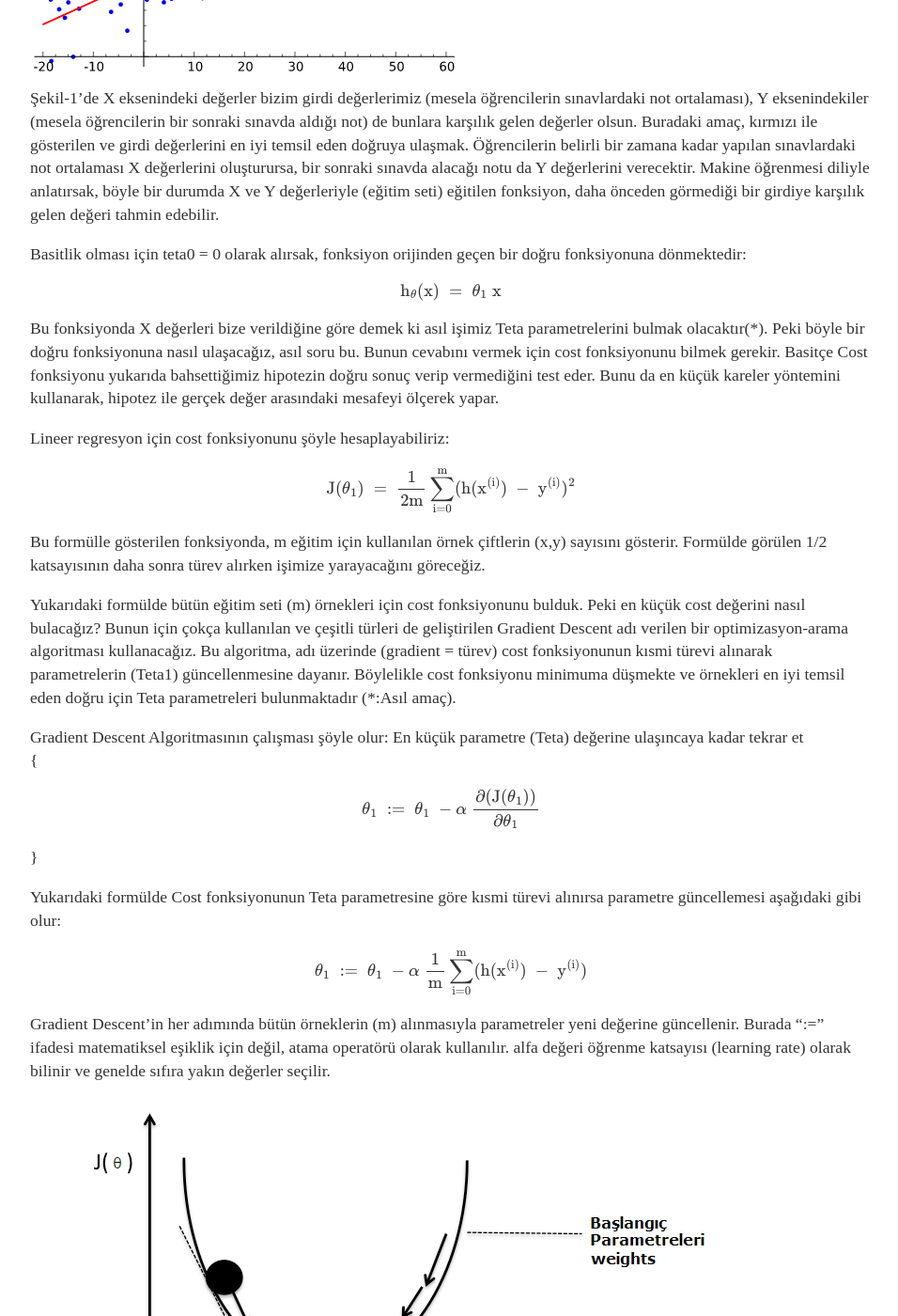
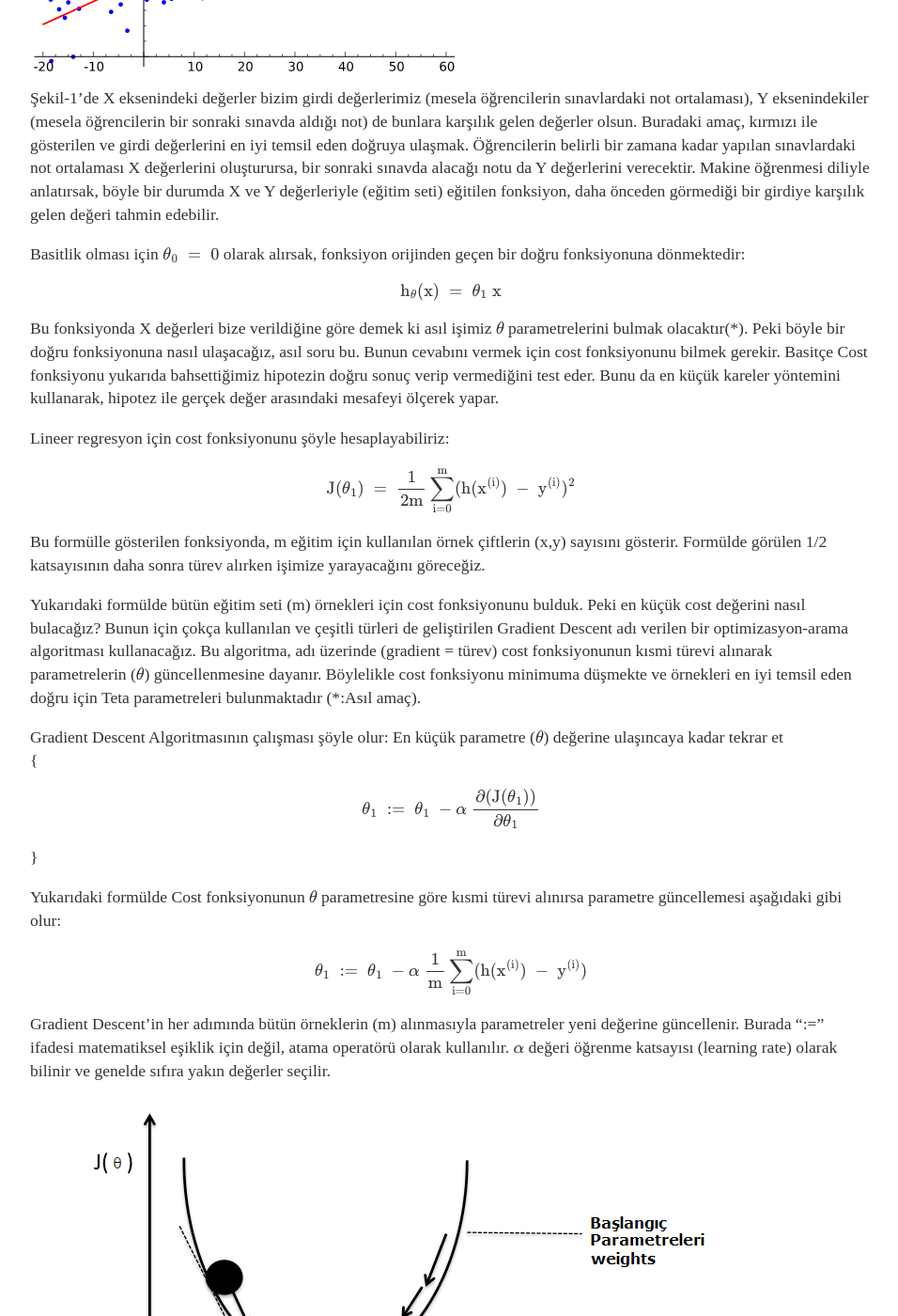
Before and after one commit to tekinonlayn/gi.github.io, a Jekyll site: the page built from _posts/2016-04-04-Lineer-regresyon-ile-egri-uydurma.md, in a window 1280 px wide and 1400 px high, scrolled down 736 px. Shown: the whole window at 94% size, without its empty margins (160-1116 px from the left). Built offline with Jekyll 4.4.1, drawn with Linux system fonts in a browser that asks for light colours; formulas are drawn with MathJax 3; some of the changed text lies outside the part shown.

Commit message:
Update 2016-04-04-Lineer-regresyon-ile-egri-uydurma.md

```diff
--- a/_posts/2016-04-04-Lineer-regresyon-ile-egri-uydurma.md
+++ b/_posts/2016-04-04-Lineer-regresyon-ile-egri-uydurma.md
@@ -4,16 +4,16 @@ title: "Makine Öğrenmesi İçin Lineer Regresyon İle Eğri Uydurma"
 date: 2016-04-04
 ---
 
-İlk yazımızda makine öğrenmesinde çokça kullanılan lineer regresyon ile doğru bulma (eğri uydurma) yöntemini anlatacağız. Bunun için öncelikle Lineer regresyon fonksiyonunu tanımlayalım:
+İlk yazımızda makine öğrenmesinde çokça kullanılan lineer Regresyon ile doğru bulma (eğri uydurma) yöntemini anlatacağız. Bunun için öncelikle lineer regresyon fonksiyonunu tanımlayalım:
 <p>$${\mathrm h}_\mathrm\theta(\mathrm x)\;=\;{\mathrm\theta}_0\;+\;{\mathrm\theta}_1\;\mathrm x$$ </p>
-Bu formülde h(x) fonksiyonuna hipotez fonksiyonu denilmektedir. Genel olarak hipotez, ortaya atılan ve daha sonra yapılan deneylerle değiştirilen savlara denir. Makine öğrenmesine uyarlayacak olursak hipotez, verilen girdi değerine karşılık fonksiyonun verdiği cevaptır. Bu cevap, örneklerle (deneyler) birlikte değiştirilir ya da daha doğru tabirle güncellenir. En sonda elde edilen hipotez, genelleştirilmiş olan, örnekleri en iyi temsil eden hipotez olur.
+Bu formülde $$\mathrm h(\mathrm x)$$ fonksiyonuna hipotez fonksiyonu denilmektedir. Genel olarak hipotez, ortaya atılan ve daha sonra yapılan deneylerle değiştirilen savlara denir. Makine öğrenmesine uyarlayacak olursak hipotez, verilen girdi değerine karşılık fonksiyonun verdiği cevaptır. Bu cevap, örneklerle (deneyler) birlikte değiştirilir ya da daha doğru tabirle güncellenir. En sonda elde edilen hipotez, genelleştirilmiş olan, örnekleri en iyi temsil eden hipotez olur.
 
 <img src="/img/linear_regression.png" text-align="center" caption="Şekil-1"><br />
 Şekil-1'de X eksenindeki değerler bizim girdi değerlerimiz (mesela öğrencilerin sınavlardaki not ortalaması), Y eksenindekiler (mesela öğrencilerin bir sonraki sınavda aldığı not) de bunlara karşılık gelen değerler olsun. Buradaki amaç, kırmızı ile gösterilen ve girdi değerlerini en iyi temsil eden doğruya ulaşmak. Öğrencilerin belirli bir zamana kadar yapılan sınavlardaki not ortalaması X değerlerini oluşturursa, bir sonraki sınavda alacağı notu da Y değerlerini verecektir. Makine öğrenmesi diliyle anlatırsak, böyle bir durumda X ve Y değerleriyle (eğitim seti) eğitilen fonksiyon, daha önceden görmediği bir girdiye karşılık gelen değeri tahmin edebilir.
 
-Basitlik olması için teta0 = 0 olarak alırsak, fonksiyon orijinden geçen bir doğru fonksiyonuna dönmektedir:
+Basitlik olması için $${\mathrm\theta}_0\;=\;0$$ olarak alırsak, fonksiyon orijinden geçen bir doğru fonksiyonuna dönmektedir:
 <p>$${\mathrm h}_\mathrm\theta(\mathrm x)\;=\;{\mathrm\theta}_1\;\mathrm x$$</p>
-Bu fonksiyonda X değerleri bize verildiğine göre demek ki asıl işimiz Teta parametrelerini bulmak olacaktır(*). Peki böyle bir doğru fonksiyonuna nasıl ulaşacağız, asıl soru bu. Bunun cevabını vermek için cost fonksiyonunu bilmek gerekir.
+Bu fonksiyonda X değerleri bize verildiğine göre demek ki asıl işimiz $$\mathrm\theta$$ parametrelerini bulmak olacaktır(*). Peki böyle bir doğru fonksiyonuna nasıl ulaşacağız, asıl soru bu. Bunun cevabını vermek için cost fonksiyonunu bilmek gerekir.
 Basitçe Cost fonksiyonu yukarıda bahsettiğimiz hipotezin doğru sonuç verip vermediğini test eder. Bunu da en küçük kareler yöntemini kullanarak, hipotez ile gerçek değer arasındaki mesafeyi ölçerek yapar.
 
 Lineer regresyon için cost fonksiyonunu şöyle hesaplayabiliriz:
@@ -22,23 +22,23 @@ Lineer regresyon için cost fonksiyonunu şöyle hesaplayabiliriz:
 Bu formülle gösterilen fonksiyonda, m eğitim için kullanılan örnek çiftlerin (x,y) sayısını gösterir. Formülde görülen 1/2 katsayısının daha sonra türev alırken işimize yarayacağını göreceğiz.
 
 Yukarıdaki formülde bütün eğitim seti (m) örnekleri için cost fonksiyonunu bulduk. Peki en küçük cost değerini nasıl bulacağız?
-Bunun için çokça kullanılan ve çeşitli türleri de geliştirilen Gradient Descent adı verilen bir optimizasyon-arama algoritması kullanacağız. Bu algoritma, adı üzerinde (gradient = türev) cost fonksiyonunun kısmi türevi alınarak parametrelerin (Teta1) güncellenmesine dayanır. Böylelikle cost fonksiyonu minimuma düşmekte ve örnekleri en iyi temsil eden doğru için Teta parametreleri bulunmaktadır (*:Asıl amaç).
+Bunun için çokça kullanılan ve çeşitli türleri de geliştirilen Gradient Descent adı verilen bir optimizasyon-arama algoritması kullanacağız. Bu algoritma, adı üzerinde (gradient = türev) cost fonksiyonunun kısmi türevi alınarak parametrelerin ($$\mathrm\theta$$) güncellenmesine dayanır. Böylelikle cost fonksiyonu minimuma düşmekte ve örnekleri en iyi temsil eden doğru için Teta parametreleri bulunmaktadır (*:Asıl amaç).
 
 Gradient Descent Algoritmasının çalışması şöyle olur:
-En küçük parametre (Teta) değerine ulaşıncaya kadar tekrar et<br />
+En küçük parametre ($$\mathrm\theta$$) değerine ulaşıncaya kadar tekrar et<br />
 {
 <p>$${\mathrm\theta}_1\;:=\;{\mathrm\theta}_1\;-\mathrm\alpha\;\frac{\partial(\mathrm J({\mathrm\theta}_1))}{\partial{\mathrm\theta}_1}$$</p>
 }
 
-Yukarıdaki formülde Cost fonksiyonunun Teta parametresine göre kısmi türevi alınırsa parametre güncellemesi aşağıdaki gibi olur:
+Yukarıdaki formülde Cost fonksiyonunun $$\mathrm\theta$$ parametresine göre kısmi türevi alınırsa parametre güncellemesi aşağıdaki gibi olur:
 <p>$${\mathrm\theta}_1\;:=\;{\mathrm\theta}_1\;-\mathrm\alpha\;\frac1{\mathrm m}\sum_{\mathrm i=0}^\mathrm m(\mathrm h(\mathrm x^{(\mathrm i)})\;-\;\mathrm y^{(\mathrm i)})$$</p>
-Gradient Descent'in her adımında bütün örneklerin (m) alınmasıyla parametreler yeni değerine güncellenir. Burada ":=" ifadesi matematiksel eşiklik için değil, atama operatörü olarak kullanılır. alfa değeri öğrenme katsayısı (learning rate) olarak bilinir ve genelde sıfıra yakın değerler seçilir.
+Gradient Descent'in her adımında bütün örneklerin (m) alınmasıyla parametreler yeni değerine güncellenir. Burada ":=" ifadesi matematiksel eşiklik için değil, atama operatörü olarak kullanılır. $$\mathrm\alpha$$ değeri öğrenme katsayısı (learning rate) olarak bilinir ve genelde sıfıra yakın değerler seçilir.
 
 <img src="/img/gradient_descent.png" text-align="center" caption="Şekil-2"><br />
-Temel olarak gradient descent'in yaptığı iş şekil-2'de görülmektedir. Başlangıç parametreleri, J fonksiyonunun o noktadaki Teta değerine göre türevi alınarak güncellenmektedir. [Şu kaynaktan değiştirilmiştir: http://sebastianraschka.com/]
+Temel olarak gradient descent'in yaptığı iş şekil-2'de görülmektedir. Başlangıç parametreleri, J fonksiyonunun o noktadaki $$\mathrm\theta$$ değerine göre türevi alınarak güncellenmektedir. [Şu kaynaktan değiştirilmiştir: http://sebastianraschka.com/]
 
-Parametrelerin güncellenmesiyle cost fonksiyonu tekrar hesaplanır ve bu işlem en uygun Teta parametreleri bulununcaya kadar devam eder.
+Parametrelerin güncellenmesiyle cost fonksiyonu tekrar hesaplanır ve bu işlem en uygun $$\mathrm\theta$$ parametreleri bulununcaya kadar devam eder.
 
-Bir sonraki yazıda tüm bu teorik bilgileri pratiğe dökecek ufak kod parçacıklarıyla devam edeceğiz. Ayrıca türevin nasıl alındığı, türevin yakınsamada nasıl kullanıldığı, öğrenme katsayısının ne olduğu nasıl seçildiği gibi konulara da değineceğiz.
+Bir sonraki yazıda tüm bu teorik bilgileri pratiğe dökecek ufak kod parçacıklarıyla devam edeceğiz. Ayrıca türevin nasıl alındığı, türevin yakınsamada nasıl kullanıldığı, öğrenme katsayısının ($$\mathrm\alpha$$) ne olduğu nasıl seçildiği gibi konulara da değineceğiz.
 
 Görüşmek üzere.
```
